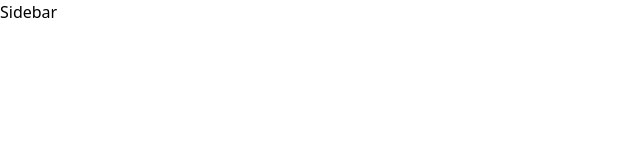
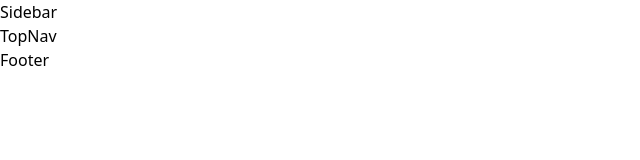
Before and after one commit to vuongcog/vietnamese-agricultural-products, a React (Vite) app: page /admin in a window 1280 px wide. Shown: the top 160 px of the page, without its empty margins (0-640 px from the left). Built offline with nearby package versions, Linux system fonts and the light colour scheme.

Commit message:
setup layout page admin

```diff
--- /dev/null
+++ b/src/components/admin/Footer/index.jsx
@@ -0,0 +1,7 @@
+import React from "react";
+
+const AddminFooter = () => {
+  return <div>Footer</div>;
+};
+
+export default AddminFooter;
--- /dev/null
+++ b/src/components/admin/TopNav/index.jsx
@@ -0,0 +1,7 @@
+import React from "react";
+
+const AddminTopNav = () => {
+  return <div>TopNav</div>;
+};
+
+export default AddminTopNav;
--- a/src/layouts/AdminLayout/index.jsx
+++ b/src/layouts/AdminLayout/index.jsx
@@ -1,9 +1,21 @@
 import React from "react";
+import AdminLeftSidebar from "../../components/admin/LeftSidebar";
+import AddminTopNav from "../../components/admin/TopNav";
+import AddminFooter from "../../components/admin/Footer";
 
 const AdminLayout = ({ children }) => {
   return (
-    <div className="app">
-      <div id="user-left-sidebar">Sidebar</div>
+    <div className="admin-app">
+      <div id="admin-body">
+        <AdminLeftSidebar></AdminLeftSidebar>
+        <main id="admin-content">
+          <AddminTopNav></AddminTopNav>
+          {children}
+        </main>
+      </div>
+      <div id="footer">
+        <AddminFooter></AddminFooter>
+      </div>
     </div>
   );
 };
```
